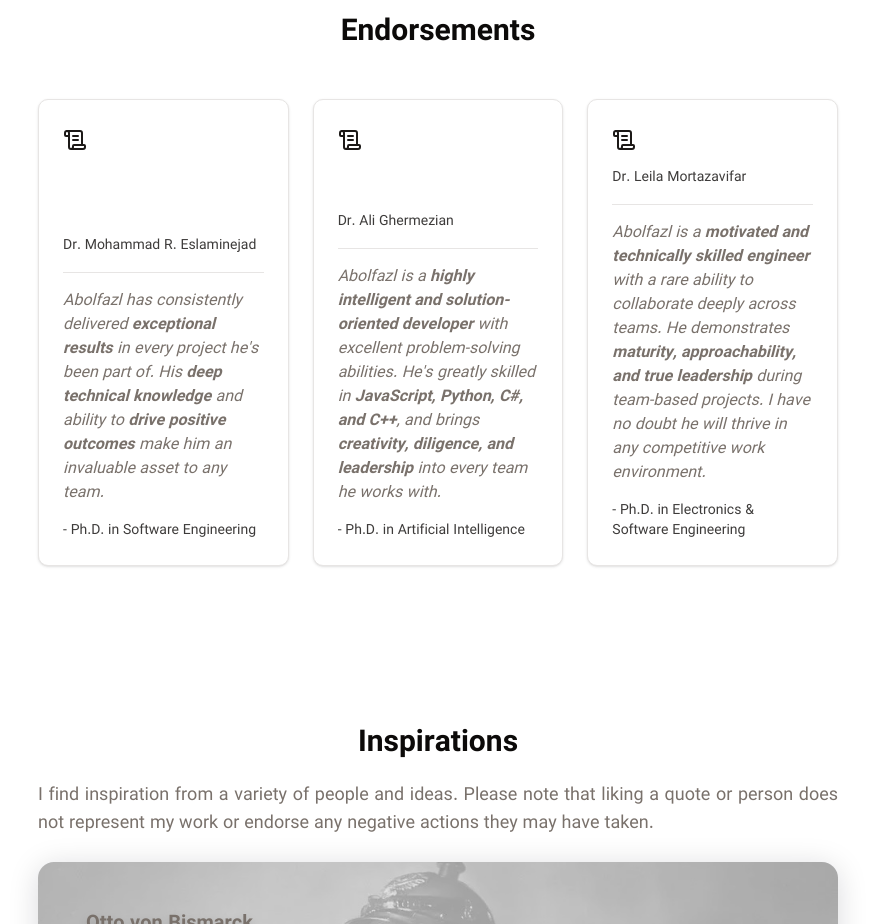
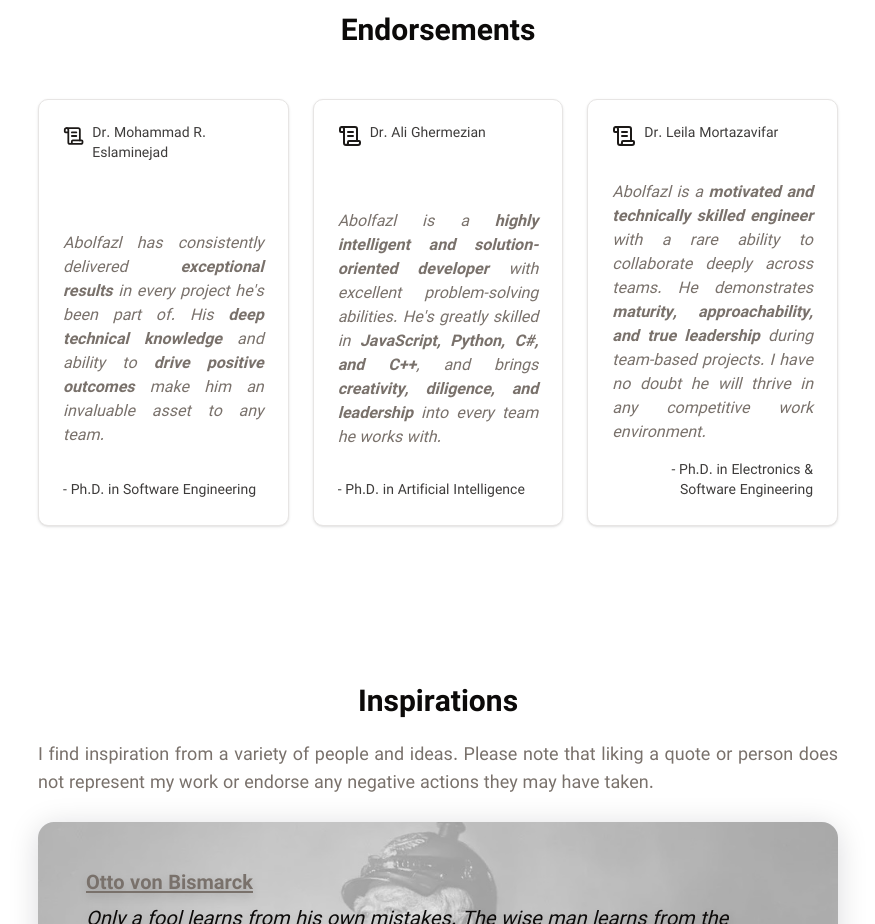
Before and after one commit to abolfazlchaman/next-portfolio, a Next.js app: page /en in a window 1280 px wide. Shown: the part 5340-6264 px from the top of the page, without its empty margins (202-1077 px from the left). Built offline with nearby package versions, Linux system fonts and the light colour scheme.

Commit message:
refactored ReferenceCard component layout for improved readability and alignment; adjusted text justification and spacing for better visual presentation

```diff
--- a/components/references/reference-card.tsx
+++ b/components/references/reference-card.tsx
@@ -20,19 +20,19 @@ export function ReferenceCard({ id, dictionary }: ReferenceCardProps) {
       transition={{ duration: 0.5 }}>
       <Card className='min-h-full justify-between flex hover:shadow-lg transition-shadow'>
         <CardContent className='p-6'>
-          <div className='flex items-start gap-4 min-h-full justify-between flex-col'>
-            <div className='mt-1'>
+          <div className='flex items-start gap-4 min-h-full flex-col justify-between'>
+            <div className='flex items-start gap-2'>
               <ScrollText className='h-6 w-6 text-primary' />
+              <p className='text-sm font-medium text-foreground/80'>{reference.by_name}</p>
             </div>
-            <div className='space-y-4 min-h-full justify-between flex flex-col'>
-              <p className='text-sm font-medium text-foreground/80'>{reference.by_name}</p>
-              <hr />
-              <p
-                className='text-muted-foreground italic'
-                dangerouslySetInnerHTML={{ __html: reference.text }}
-              />
-              <p className='text-sm font-medium text-foreground/80'>- {reference.by_title}</p>
-            </div>
+            <hr />
+            <p
+              className='text-muted-foreground italic text-justify'
+              dangerouslySetInnerHTML={{ __html: reference.text }}
+            />
+            <p className='text-sm font-medium text-foreground/80 text-right'>
+              - {reference.by_title}
+            </p>
           </div>
         </CardContent>
       </Card>
```
